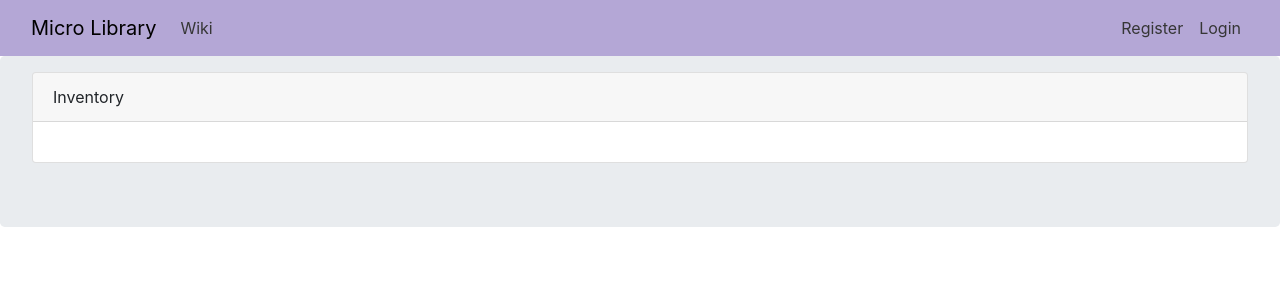
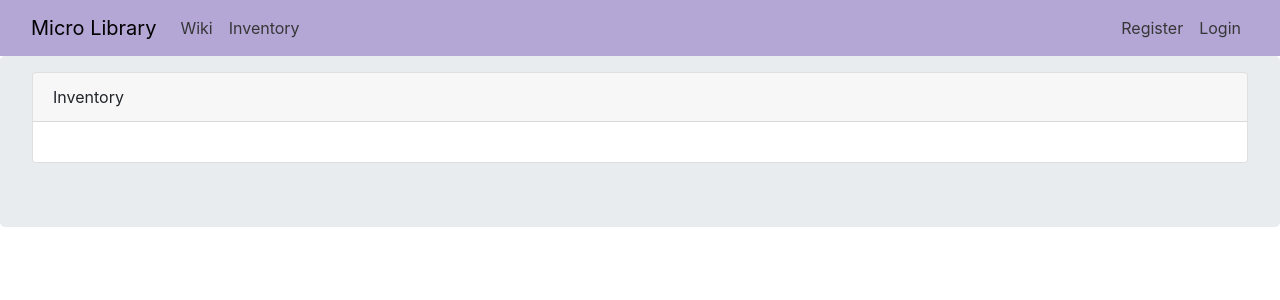
Before and after one commit to aliceseaborn/micro-library, a Flask app: page /inventory in a window 1280 px wide. Shown: the top 300 px of the page. Run offline with Flask 2, Linux system fonts and the light colour scheme; data that the repository does not hold is empty; parts of the project's set-up code (start-up, migrations or seed data) failed here and were passed over; some libraries are stand-ins or nearby versions.

Commit message:
[NEW] Add inventory page to nav

```diff
--- a/project/source/templates/base.html
+++ b/project/source/templates/base.html
@@ -32,6 +32,9 @@
 			<ul class="navbar-nav mr-auto">
 				<li class="nav-item">
 					<a class="nav-link nav-link-custom" href="{{ url_for('wiki') }}">Wiki</a>
+				</li>
+				<li class="nav-item">
+					<a class="nav-link nav-link-custom" href="{{ url_for('inventory') }}">Inventory</a>
 				</li>
 			</ul>
 			<ul class="navbar-nav">
```
